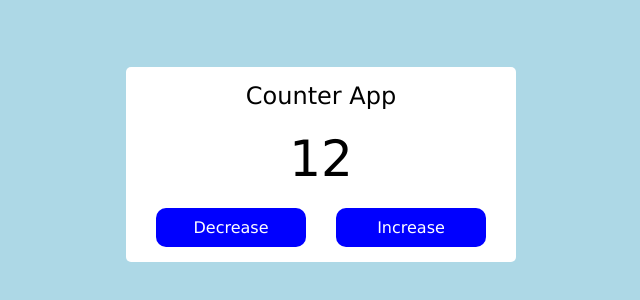
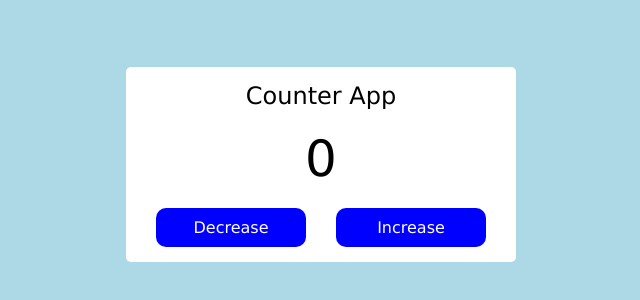
Before and after one commit to DharshiBalasubramaniyam/React-Counter-App, a React (Create React App) app: page / in a window 1280 px wide. Shown: the part 236-536 px from the top of the page, without its empty margins (319-959 px from the left). Built offline with nearby package versions, Linux system fonts and the light colour scheme.

Commit message:
add increase count function

```diff
--- a/src/App.js
+++ b/src/App.js
@@ -1,14 +1,30 @@
+import { useState } from 'react';
 import './App.css';
 
 function App() {
+
+  const [count, setCount] = useState(0);
+
+  function increaseCount() {
+    setCount(count+1);
+  }
+
+
+
   return (
     <section>
       <div className='container'>
         <h1>Counter App</h1>
-        <h2>12</h2>
+        <h2>{count}</h2>
         <div classname='btns'>
-          <button>Decrease</button>
-          <button>Increase</button>
+          <button>
+            Decrease
+          </button>
+          <button
+             onClick={increaseCount}
+          >
+            Increase
+          </button>
         </div>
       </div>
     </section>
```
